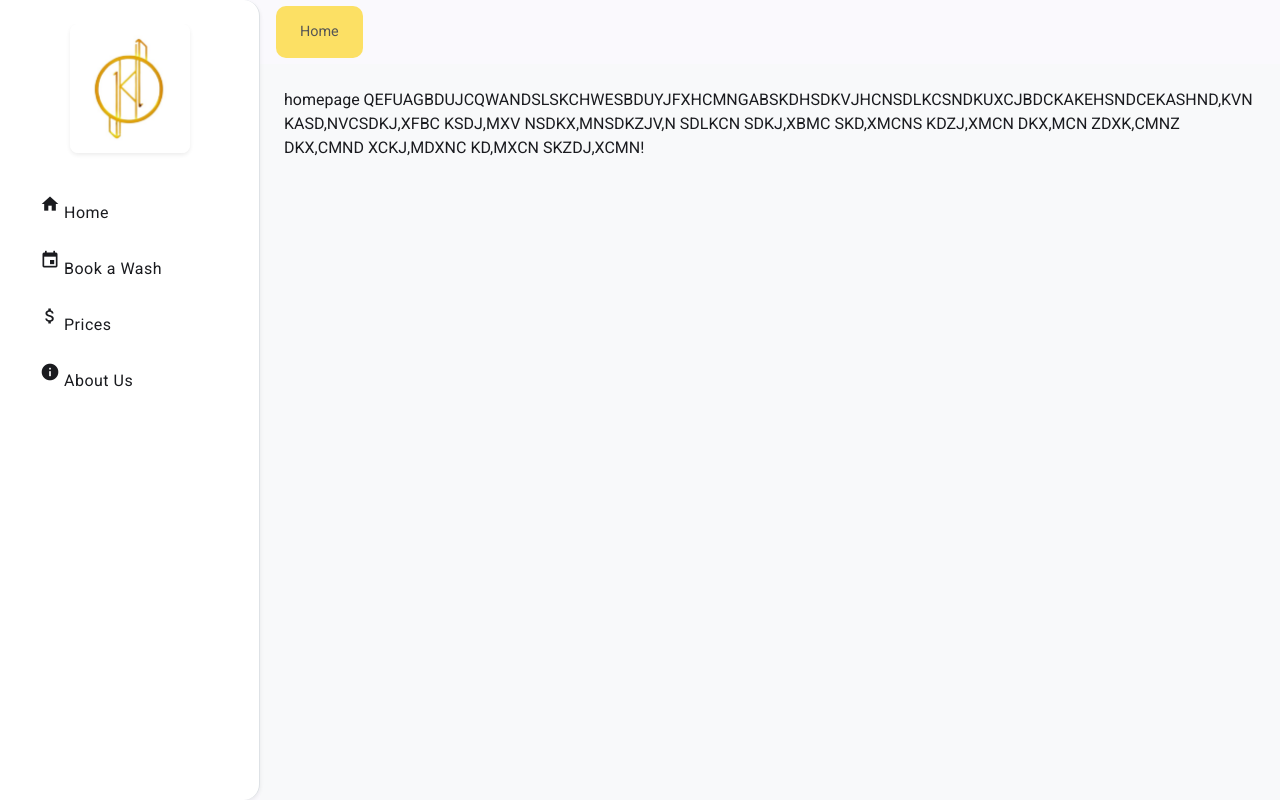
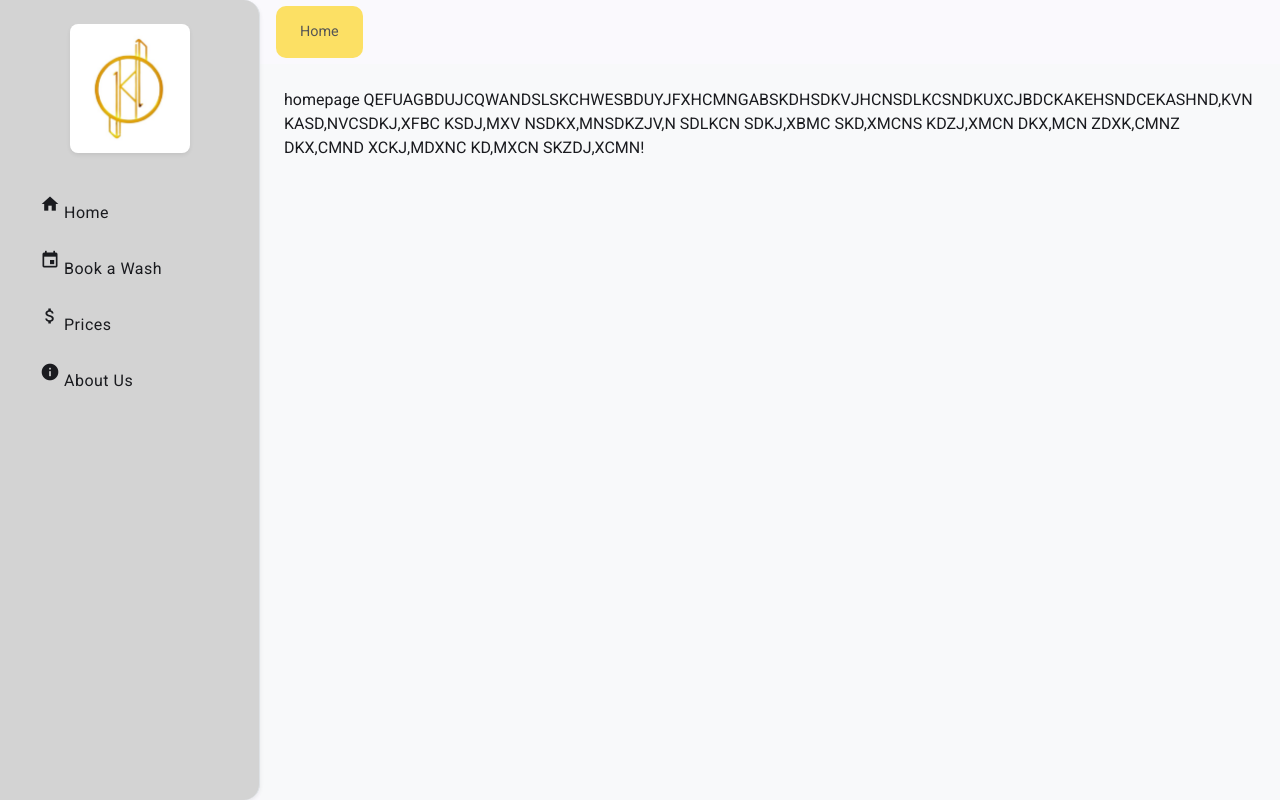
Before and after one commit to WhitelightningDev/kingsfrontend, an Angular app: page / in a window 1280 px wide. Built offline with nearby package versions, Linux system fonts and the light colour scheme.

Commit message:
`Refactor navbar styles: add background color to nav links and modify sidenav styles`

```diff
--- a/src/app/components/navbar/navbar.css
+++ b/src/app/components/navbar/navbar.css
@@ -11,6 +11,7 @@ a.nav-link {
   user-select: none;
   box-shadow: none;
 }
+
 
 a.nav-link:hover {
   background-color: #f0f0f5;
--- a/src/app/components/navbar/navbar.html
+++ b/src/app/components/navbar/navbar.html
@@ -4,8 +4,8 @@
     #sidenav
     [mode]="drawerMode"
     [opened]="drawerOpened"
-    class="border-end bg-white p-4 shadow-sm"
-    style="width: 260px;"
+    class="border-end p-4 shadow-sm"
+    style="width: 260px; background-color:lightgray;"
   >
     <!-- Logo -->
     <div class="text-center mb-4">
```
